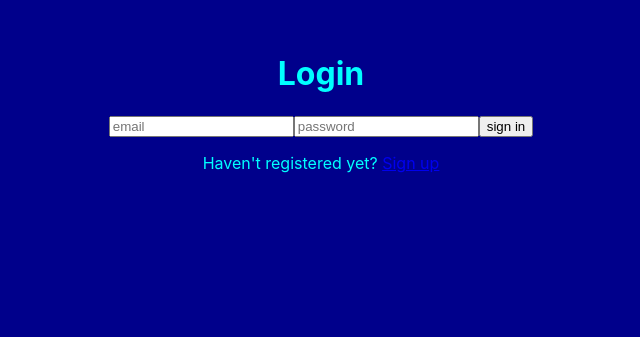
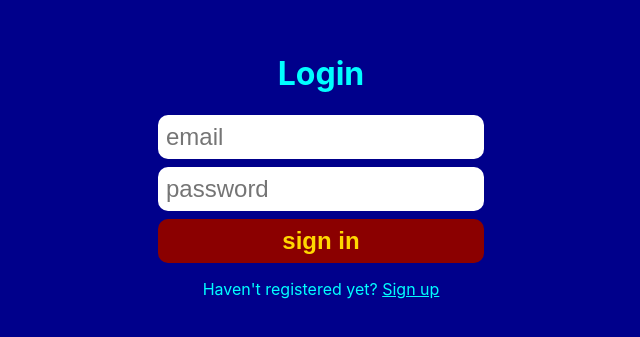
Before and after one commit to 0DiNEC/coin-balance, a React (Create React App) app in the folder authorization/: page /login in a window 1280 px wide. Shown: the part 239-576 px from the top of the page, without its empty margins (319-959 px from the left). Built offline with nearby package versions, Linux system fonts and the light colour scheme; no server answers.

Commit message:
feat: add style to login and register page

```diff
--- a/authorization/src/components/Form.css
+++ b/authorization/src/components/Form.css
@@ -0,0 +1,29 @@
+.form {
+  display: flex;
+  flex-direction: column;
+}
+
+.form input {
+  margin-bottom: 0.5rem;
+  padding: 0.5rem;
+  border: none;
+  border-radius: 10px;
+  font-size: 1.5rem;
+}
+
+.form button {
+  padding: 0.5rem;
+  width: 100%;
+  border: none;
+  border-radius: 10px;
+  background: darkred;
+  box-shadow: inset 5px;
+  font-size: 1.5rem;
+  font-weight: 700;
+  color: gold;
+  cursor: pointer;
+}
+
+.link {
+  color: aqua;
+}
--- a/authorization/src/components/Form.jsx
+++ b/authorization/src/components/Form.jsx
@@ -1,11 +1,12 @@
 import React, { useState } from 'react';
+import './Form.css';
 
 const Form = ({ title, handleClick }) => {
   const [email, setEmail] = useState('');
   const [password, setPassword] = useState('');
 
   return (
-    <div>
+    <div className='form'>
       <input
         type='email'
         value={email}
--- a/authorization/src/pages/LoginPage.jsx
+++ b/authorization/src/pages/LoginPage.jsx
@@ -8,7 +8,12 @@ const LoginPage = () => {
       <h1>Login</h1>
       <Login />
       <p>
-        Haven't registered yet? <Link to='/register'>Sign up</Link>
+        Haven't registered yet?{' '}
+        <Link
+          to='/register'
+          className='link'>
+          Sign up
+        </Link>
       </p>
     </div>
   );
--- a/authorization/src/pages/RegisterPage.jsx
+++ b/authorization/src/pages/RegisterPage.jsx
@@ -8,7 +8,12 @@ const RegisterPage = () => {
       <h1>Register</h1>
       <SignUp />
       <p>
-        Already registered? <Link to='/login'>Log in</Link>
+        Already registered?{' '}
+        <Link
+          to='/login'
+          className='link'>
+          Log in
+        </Link>
       </p>
     </div>
   );
```
